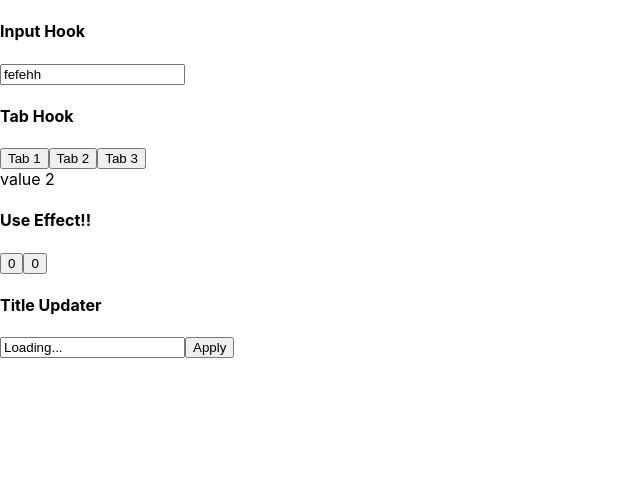
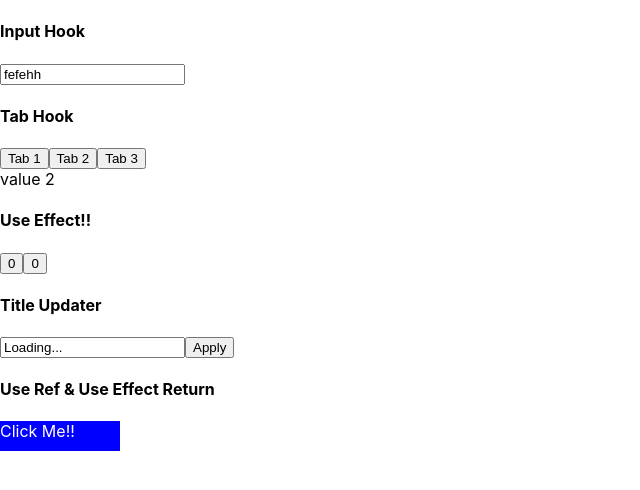
Before and after one commit to eagleduk/CustomHooks, a React (Create React App) app: page / in a window 1280 px wide. Shown: the top 490 px of the page, without its empty margins (0-640 px from the left). Built offline with nearby package versions, Linux system fonts and the light colour scheme.

Commit message:
#5.0 Use Ref & Use Effect Return
ref hook 과 effect return 함수에 대한 파트

```diff
--- a/src/App.js
+++ b/src/App.js
@@ -1,6 +1,7 @@
 import CustomInput from "./components/CustomInput";
 import CustomTabs from "./components/CustomTabs";
 import Effect from "./components/Effect";
+import ElementReference from "./components/ElementReference";
 import TitleUpdater from "./components/TitleUpdater";
 
 function App() {
@@ -10,6 +11,7 @@ function App() {
       <CustomTabs initailIndex={1} />
       <Effect />
       <TitleUpdater initialTitle="Loading..." />
+      <ElementReference />
     </div>
   );
 }
--- /dev/null
+++ b/src/components/ElementReference.js
@@ -0,0 +1,35 @@
+import useCustomRef from "../customHooks/useCustomRef";
+
+const elementEvents = {
+  click: (event) => {
+    console.log(event.target.innerText);
+  },
+  mouseenter: (event) => {
+    console.log("onmouseenter Event @@@");
+  },
+  value: "REI",
+};
+
+const ElementReference = () => {
+  const element = useCustomRef(elementEvents);
+  return (
+    <div>
+      <h4>Use Ref & Use Effect Return</h4>
+      <span
+        style={{
+          display: "block",
+          width: "120px",
+          height: "30px",
+          background: "blue",
+          color: "#ffffff",
+          cursor: "pointer",
+        }}
+        ref={element}
+      >
+        Click Me!!
+      </span>
+    </div>
+  );
+};
+
+export default ElementReference;
--- /dev/null
+++ b/src/customHooks/useCustomRef.js
@@ -0,0 +1,32 @@
+import { useEffect, useRef } from "react";
+
+const useCustomRef = (events) => {
+  const element = useRef();
+
+  useEffect(() => {
+    const currentEle = element.current;
+    if (currentEle) {
+      Object.keys(events).forEach((eventKey) => {
+        if (typeof events[eventKey] === "function") {
+          currentEle.addEventListener(eventKey, events[eventKey]);
+        }
+      });
+    }
+    return () => {
+      console.log(
+        "useEffect 의 return 에서 이벤트를 삭제하지 않으면, 해당 component를 랜더링 할때마다 이벤트가 계속 추가된다."
+      );
+      if (currentEle) {
+        Object.keys(events).forEach((eventKey) => {
+          if (typeof events[eventKey] === "function") {
+            currentEle.removeEventListener(eventKey, events[eventKey]);
+          }
+        });
+      }
+    };
+  }, []);
+
+  return element;
+};
+
+export default useCustomRef;
```
Also changed, not shown: 1 other file (tests, documents, lock files or other folders).
